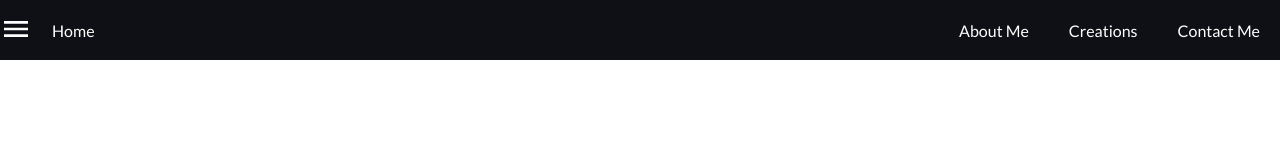
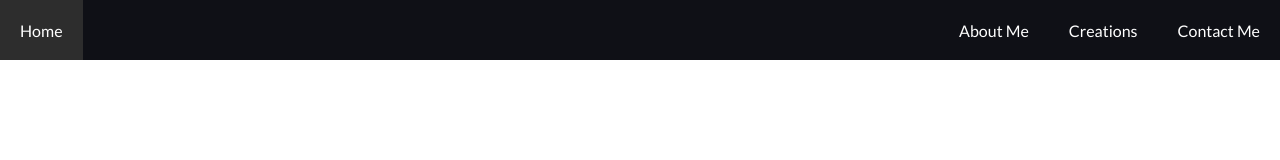
Before and after one commit to LaurynasLubauskas/LostCode, a plain HTML site: page index.html in a window 1280 px wide. Drawn offline with Linux system fonts and the light colour scheme.

Commit message:
small bug fixes

```diff
--- a/index.html
+++ b/index.html
@@ -9,7 +9,7 @@
 <body>
 <nav>
   <input type="checkbox" id="sidebar-active">
-  <label for="sidebar-active">
+  <label for="sidebar-active" class="open-sidebar-button">
     <svg xmlns="http://www.w3.org/2000/svg" height="32px" viewBox="0 -960 960 960" width="32px" fill="#000000"><path d="M120-240v-80h720v80H120Zm0-200v-80h720v80H120Zm0-200v-80h720v80H120Z"/></svg>
   </label>
 
```
